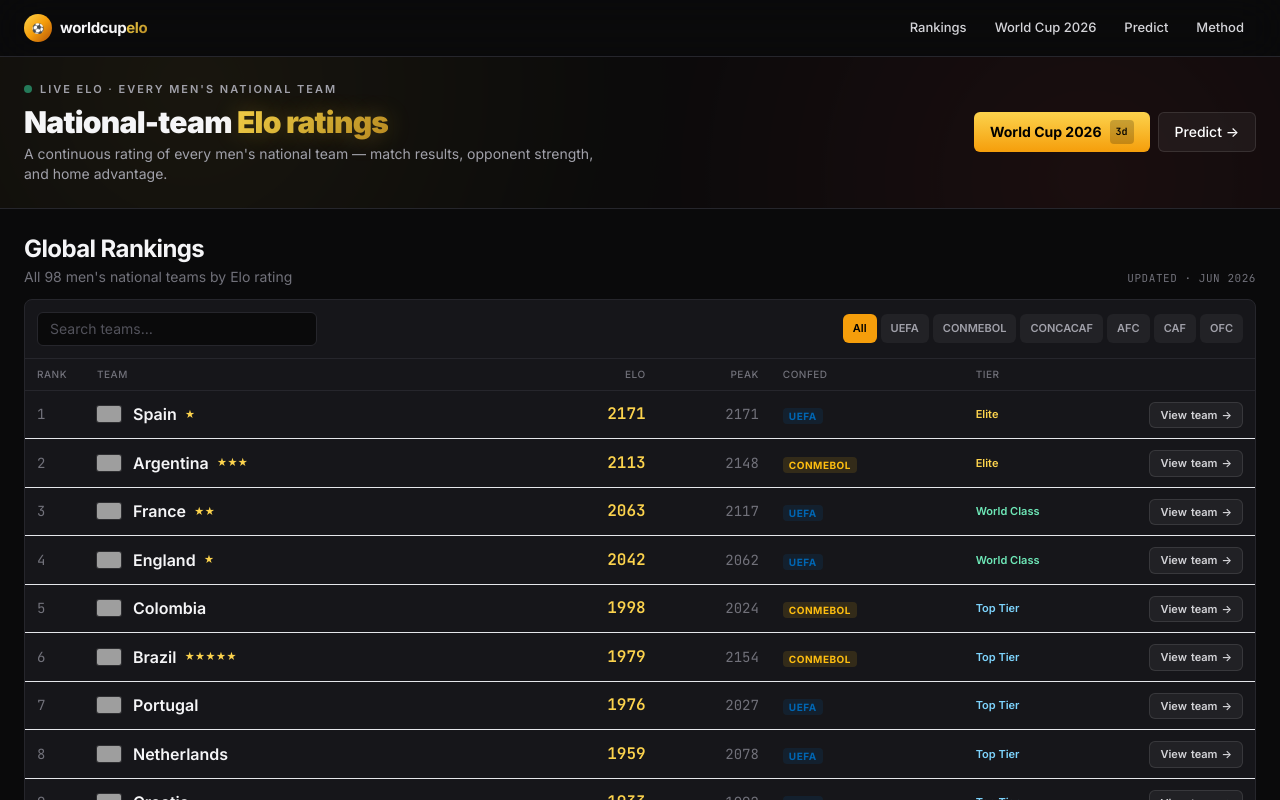
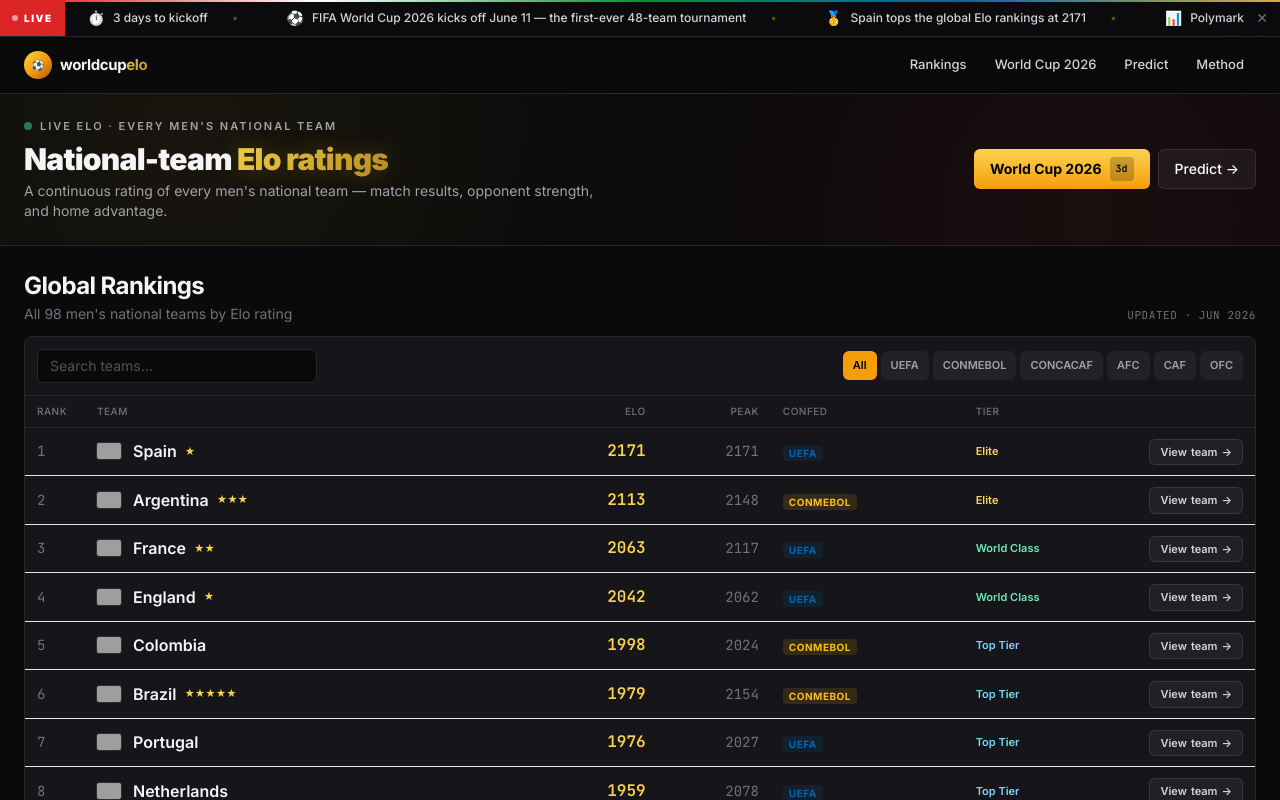
Before and after one commit to adamtpang/worldcupelo.com, a Next.js app: page / in a window 1280 px wide. Shown: the top 800 px of the page. Built offline with nearby package versions, Linux system fonts and the light colour scheme; grey boxes are pictures that could not be loaded.

Commit message:
Add animated news ticker banner with live WC2026, Elo and Polymarket headlines

```diff
--- a/app/globals.css
+++ b/app/globals.css
@@ -86,3 +86,26 @@
 button {
   font-family: inherit;
 }
+
+@keyframes marquee {
+  0% {
+    transform: translateX(0);
+  }
+  100% {
+    transform: translateX(-50%);
+  }
+}
+
+.animate-marquee {
+  animation: marquee 48s linear infinite;
+}
+
+.news-marquee:hover .animate-marquee {
+  animation-play-state: paused;
+}
+
+@media (prefers-reduced-motion: reduce) {
+  .animate-marquee {
+    animation: none;
+  }
+}
--- a/app/layout.tsx
+++ b/app/layout.tsx
@@ -1,6 +1,7 @@
 import "./globals.css";
 import type { Metadata } from "next";
 import Link from "next/link";
+import NewsBanner from "@/components/NewsBanner";
 
 export const metadata: Metadata = {
   title: "World Cup Elo · Live ELO Ratings for National Teams",
@@ -38,6 +39,7 @@
       </head>
       <body>
         <div className="min-h-screen flex flex-col">
+          <NewsBanner />
           <Header />
           <main className="flex-1">{children}</main>
           <Footer />
--- /dev/null
+++ b/components/NewsBanner.tsx
@@ -0,0 +1,132 @@
+"use client";
+
+import Link from "next/link";
+import { useEffect, useState } from "react";
+
+type NewsItem = { emoji: string; text: string; href: string };
+
+// Seed news. These are real and current as of June 2026 — Phase 2 (live data
+// pipeline) will make these auto-update after each international window.
+const NEWS: NewsItem[] = [
+  {
+    emoji: "⚽",
+    text: "FIFA World Cup 2026 kicks off June 11 — the first-ever 48-team tournament",
+    href: "/world-cup-2026",
+  },
+  {
+    emoji: "🥇",
+    text: "Spain tops the global Elo rankings at 2171",
+    href: "/team/esp",
+  },
+  {
+    emoji: "📊",
+    text: "Polymarket favorites: Spain 17% · France 16% · England 11% · Portugal 10%",
+    href: "/world-cup-2026",
+  },
+  {
+    emoji: "🇺🇸🇨🇦🇲🇽",
+    text: "Hosted across the United States, Canada & Mexico — 16 host cities, 104 matches",
+    href: "/world-cup-2026",
+  },
+  {
+    emoji: "🔥",
+    text: "Argentina (2113) and France (2063) lead the chasing pack",
+    href: "/team/arg",
+  },
+  {
+    emoji: "⚔️",
+    text: "Run any matchup through the Elo predictor",
+    href: "/predict",
+  },
+];
+
+export default function NewsBanner() {
+  const [dismissed, setDismissed] = useState(false);
+  const [days, setDays] = useState<number | null>(null);
+
+  useEffect(() => {
+    if (typeof window !== "undefined") {
+      if (window.localStorage.getItem("wce_news_dismissed") === "1") {
+        setDismissed(true);
+      }
+      const d = Math.max(
+        0,
+        Math.ceil(
+          (new Date("2026-06-11T00:00:00Z").getTime() - Date.now()) /
+            86400000
+        )
+      );
+      setDays(d);
+    }
+  }, []);
+
+  if (dismissed) return null;
+
+  const items: NewsItem[] =
+    days !== null && days > 0
+      ? [
+          {
+            emoji: "⏱️",
+            text: `${days} ${days === 1 ? "day" : "days"} to kickoff`,
+            href: "/world-cup-2026",
+          },
+          ...NEWS,
+        ]
+      : NEWS;
+
+  // Duplicate the list so the marquee loops seamlessly at translateX(-50%).
+  const loop = [...items, ...items];
+
+  return (
+    <div className="news-marquee relative bg-[#0b0b0d] border-b border-[var(--border)] overflow-hidden">
+      <div
+        aria-hidden
+        className="absolute top-0 left-0 right-0 h-[2px]"
+        style={{
+          background:
+            "linear-gradient(90deg,#e30613 0%,#ffffff 25%,#009639 50%,#0066b3 75%,#d4af37 100%)",
+        }}
+      />
+      <div className="flex items-stretch">
+        <div className="flex items-center gap-1.5 px-3 bg-red-600 text-white text-[10px] font-black uppercase tracking-[0.15em] shrink-0 z-10">
+          <span className="w-1.5 h-1.5 rounded-full bg-white animate-pulse" />
+          Live
+        </div>
+
+        <div className="overflow-hidden flex-1 py-2">
+          <div className="flex w-max animate-marquee">
+            {loop.map((item, i) => (
+              <Link
+                key={i}
+                href={item.href}
+                className="flex items-center gap-2 px-6 text-[12px] text-zinc-300 hover:text-amber-200 transition whitespace-nowrap group"
+              >
+                <span className="text-sm">{item.emoji}</span>
+                <span className="font-medium">{item.text}</span>
+                <span
+                  aria-hidden
+                  className="ml-4 text-amber-500/40 group-hover:text-amber-400"
+                >
+                  •
+                </span>
+              </Link>
+            ))}
+          </div>
+        </div>
+
+        <button
+          onClick={() => {
+            setDismissed(true);
+            if (typeof window !== "undefined") {
+              window.localStorage.setItem("wce_news_dismissed", "1");
+            }
+          }}
+          aria-label="Dismiss news banner"
+          className="px-3 text-zinc-500 hover:text-white hover:bg-white/5 transition shrink-0 text-sm"
+        >
+          ✕
+        </button>
+      </div>
+    </div>
+  );
+}
```
